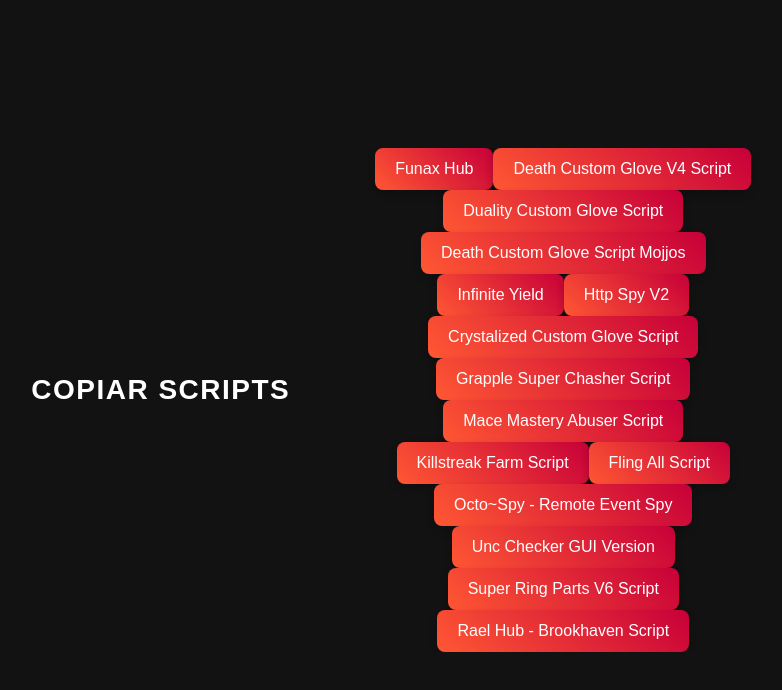
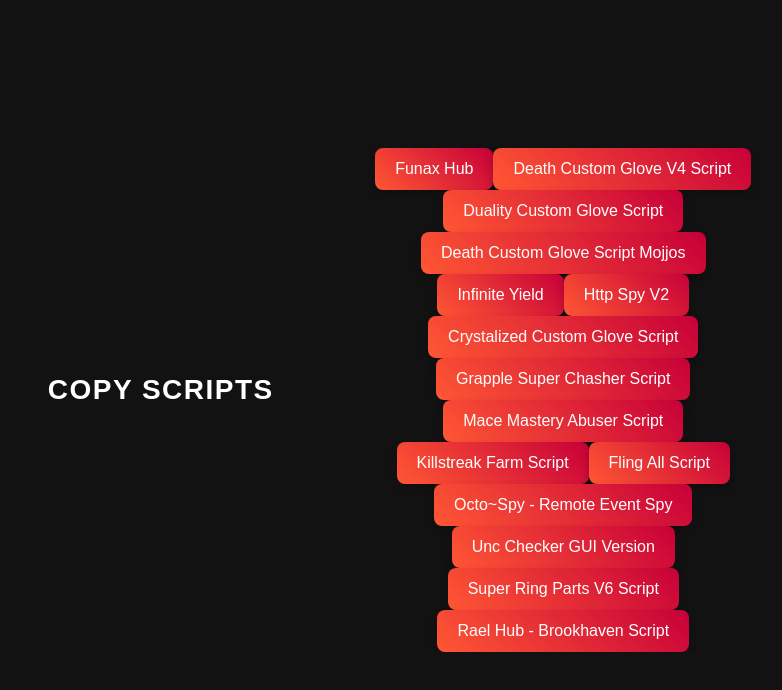
Before and after one commit to Yuna-ux/Yuna-ux, a Next.js app: page / in a window 1280 px wide. Shown: the top 690 px of the page, without its empty margins (273-1055 px from the left). Built offline with nearby package versions, Linux system fonts and the light colour scheme.

Commit message:
Update page.js

```diff
--- a/app/page.js
+++ b/app/page.js
@@ -107,7 +107,7 @@ const Page = () => {
 
   return (
     <div className="container">
-      <h2>Copiar Scripts</h2>
+      <h2>Copy Scripts</h2>
       <div className="button-container">
         {Object.keys(scripts).map((key) => (
           scripts[key].code ? (
```
